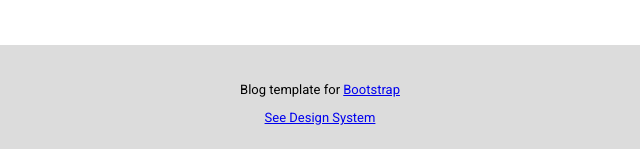
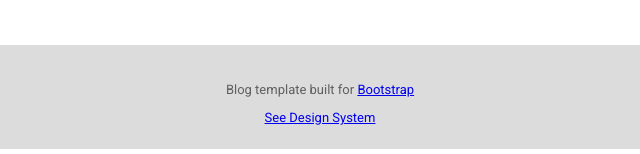
Before and after one commit to dan-beanTech/project1, a plain HTML site: page index.html in a window 1280 px wide. Shown: the part 1635-1789 px from the top of the page, 320-960 px from the left. Drawn offline with Linux system fonts and the light colour scheme.

Commit message:
fixed typo

```diff
--- a/index.html
+++ b/index.html
@@ -75,7 +75,7 @@
 </body>
 
 <footer class="footer">
-    <p>Blog template for <a href="url">Bootstrap</a></p>
+    <p>Blog template built for <a href="url">Bootstrap</a></p>
     <a href="url">See Design System</a>
 </footer>
 </html>
--- a/style/styles.css
+++ b/style/styles.css
@@ -76,6 +76,7 @@
 
 .footer {
     font-family: 'Roboto', sans-serif;
+    color: rgb(97, 95, 95);
     font-size: small;
     display: flex;
     flex-direction: column;
```
